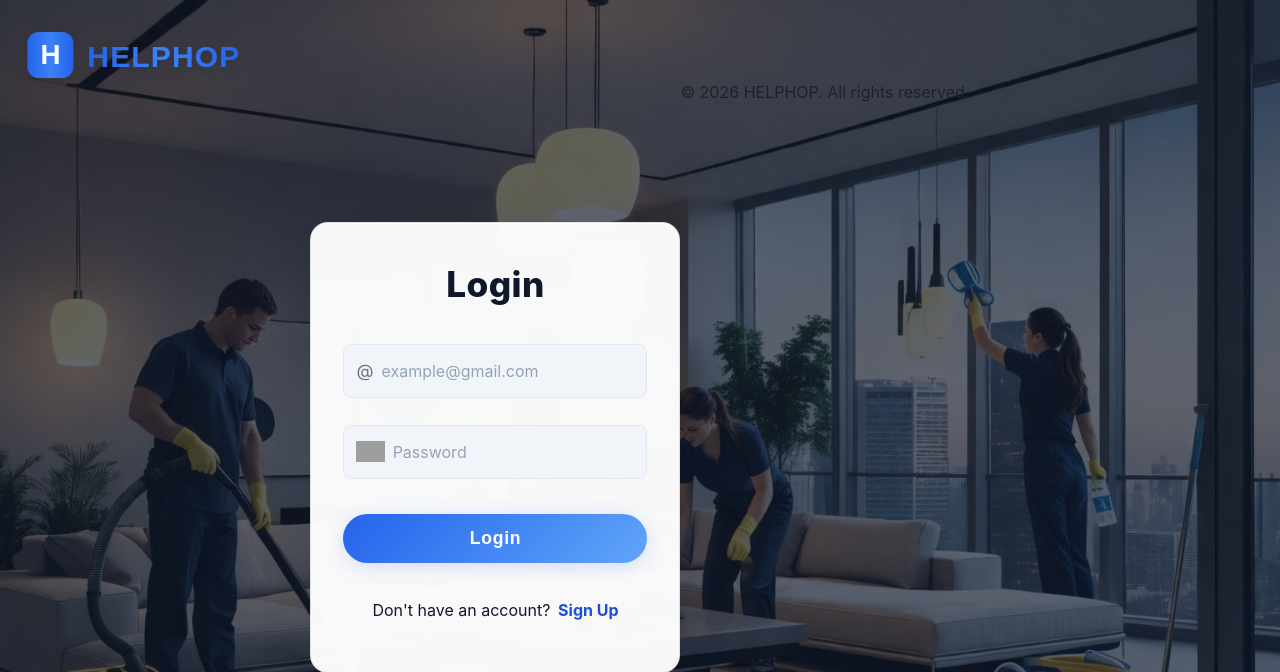
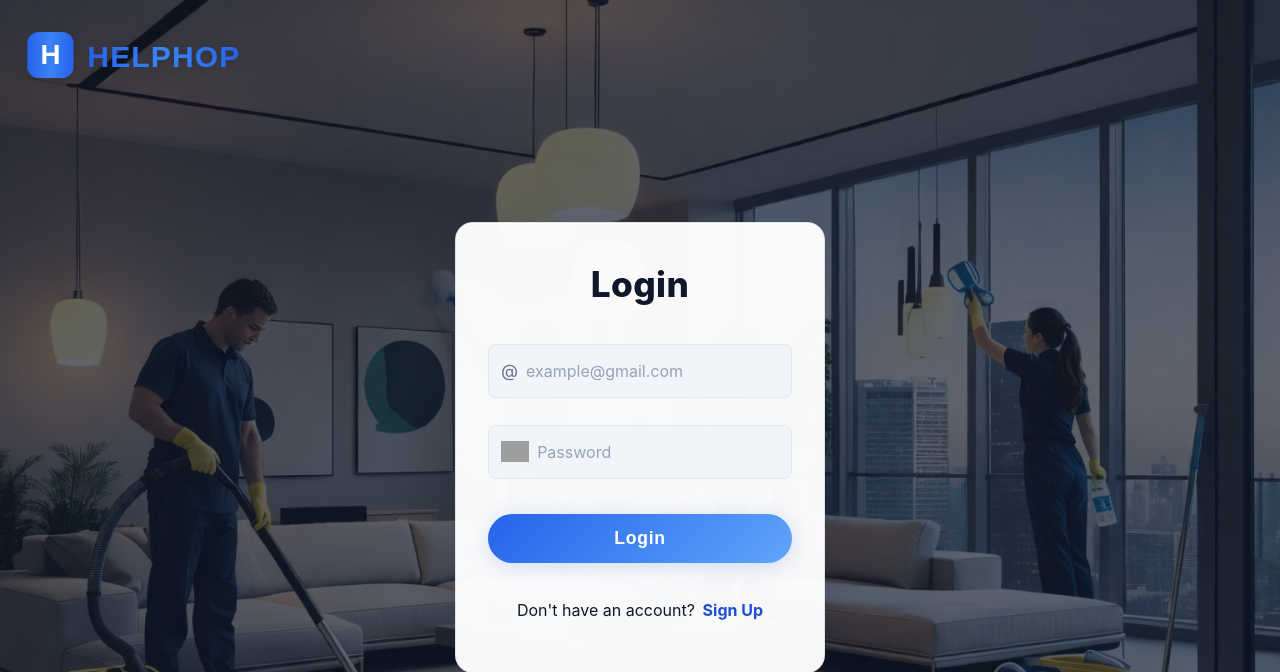
Before and after one commit to AnushkaSharma3105/HelpHop, a Django app: page /login/ in a window 1280 px wide. Shown: the top 672 px of the page. Run offline with Django 5.2, Linux system fonts and the light colour scheme; grey boxes are pictures that could not be loaded.

Commit message:
updated footer

```diff
--- a/project/templates/helphop/login.html
+++ b/project/templates/helphop/login.html
@@ -12,10 +12,10 @@
   <link rel="stylesheet" href="{% static 'helphop/css/login.css' %}">
 
   <style>
-    html {
-      text-align: center;
-    }
 
+        html {
+            text-align: center;
+        }
 
     .back-home {
       border: 1px solid rgba(240, 248, 255, 0.284);
@@ -89,9 +89,7 @@
   </div>
 
   <script src="{% static 'js/validation.js' %}" defer></script>
-  <footer class="footer">
-        <p>© 2026 HELPHOP. All rights reserved.</p>
-    </footer>
+
 </body>
 
 </html>
```
Also changed, not shown: project/db.sqlite3.
